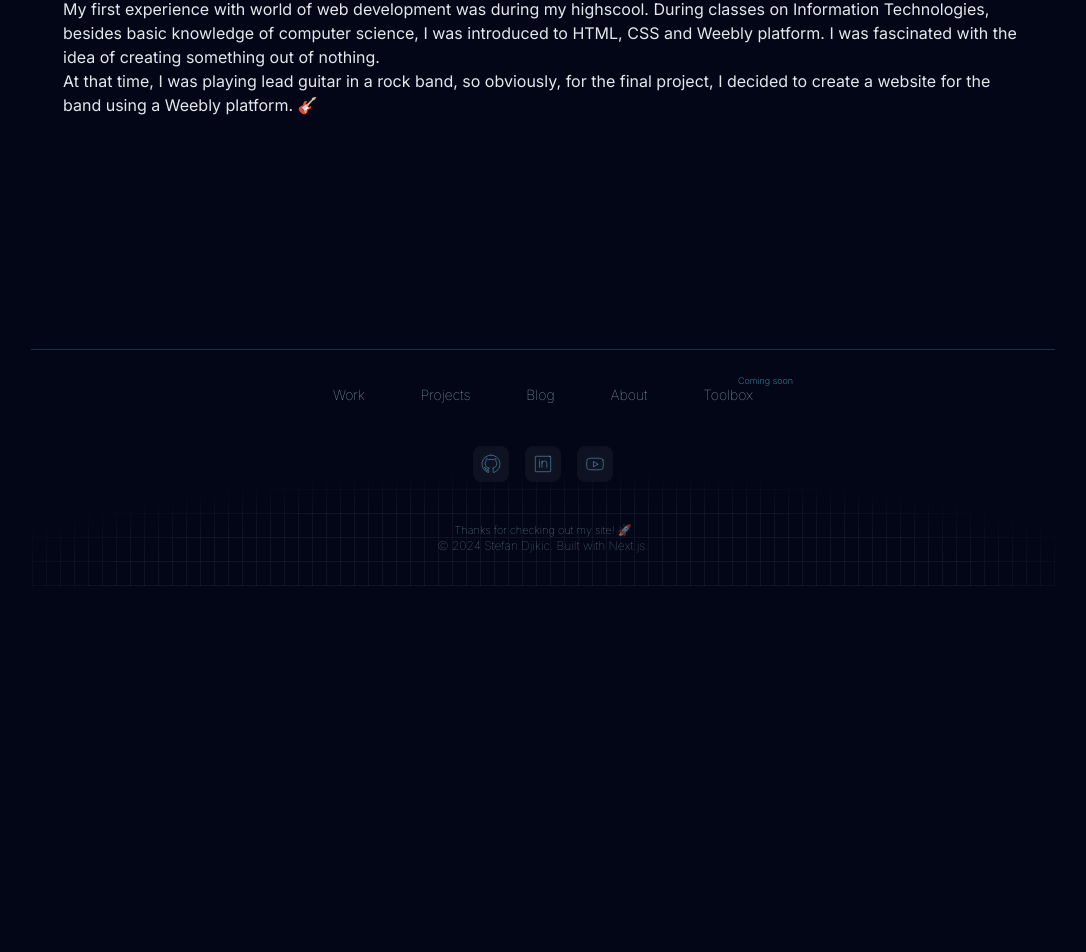
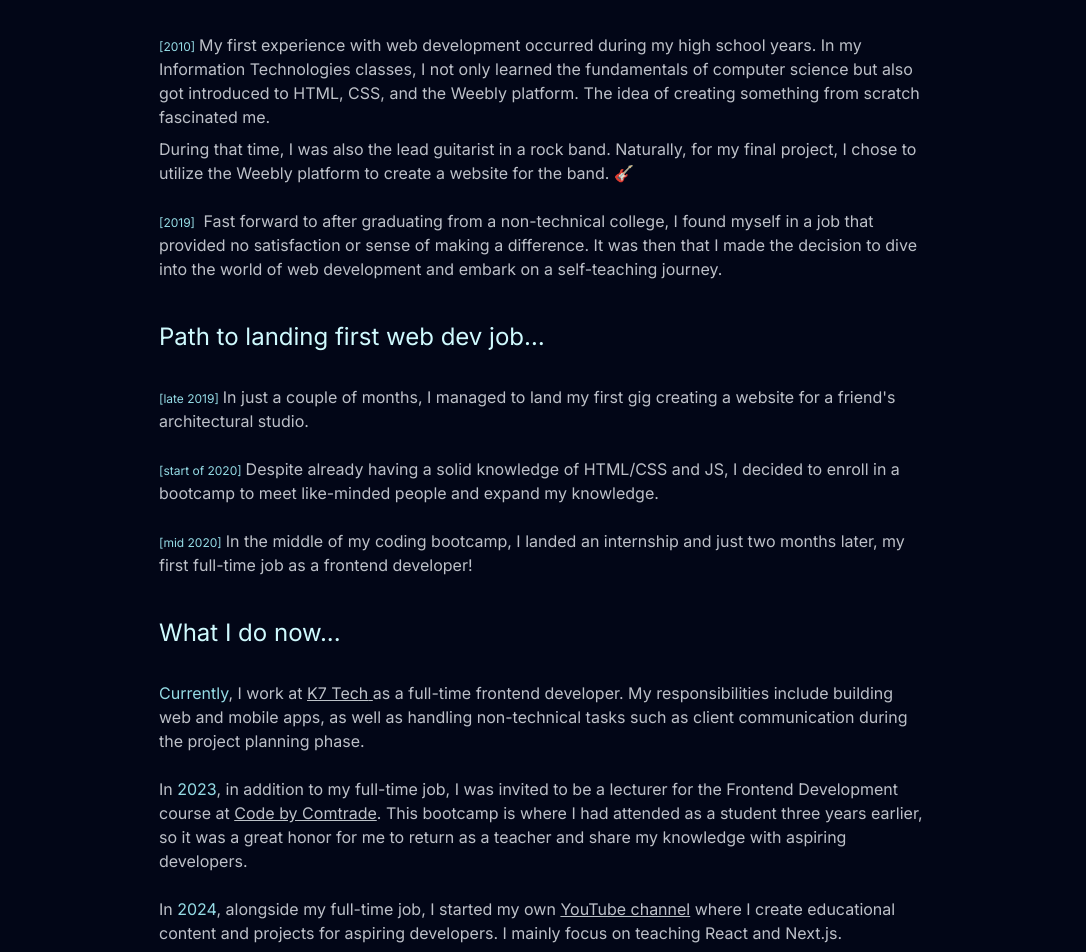
Before and after one commit to stefandjikic/personal-website, a Next.js app: page /about in a window 1280 px wide. Shown: the part 275-1227 px from the top of the page, without its empty margins (97-1183 px from the left). Before the commit the page ends 861 px from the top, so only its background shows below. Built offline with nearby package versions, Linux system fonts and the light colour scheme.

Commit message:
Refactor AboutPage component

```diff
--- a/app/about/page.tsx
+++ b/app/about/page.tsx
@@ -2,25 +2,99 @@ import React from "react";
 
 const AboutPage = () => {
   return (
-    <div className="mt-14">
-      <h1 className="text-3xl font-semibold">About</h1>
-      <h2 className="text-xl my-8">How it started...</h2>
-      <p className="mt-4">
-        My first experience with world of web development was during my
-        highscool. During classes on Information Technologies, besides basic
-        knowledge of computer science, I was introduced to HTML, CSS and Weebly
-        platform. I was fascinated with the idea of creating something out of
-        nothing.
-      </p>
-      <p>
-        At that time, I was playing lead guitar in a rock band, so obviously,
-        for the final project, I decided to create a website for the band using
-        a Weebly platform. 🎸
-      </p>
-      {/* <p>
-        At that time, I was playing lead guitar in a rock band, so my first
-        project was a website for the band using Weebly platform. 🎸
-      </p> */}
+    <div className="mt-14 mx-auto max-w-3xl">
+      <h1 className="text-3xl text-center font-semibold mb-16 text-cyan-100">About</h1>
+      <section className="mb-10">
+        <h2 className="text-2xl my-8 text-cyan-100">How it started...</h2>
+        <p className="mb-2 text-gray-300/90">
+          <span className="text-cyan-200/90 text-xs mr-1">[2010]</span>
+          My first experience with web development occurred during my high
+          school years. In my Information Technologies classes, I not only
+          learned the fundamentals of computer science but also got introduced
+          to HTML, CSS, and the Weebly platform. The idea of creating something
+          from scratch fascinated me.
+        </p>
+        <p className="mb-6 text-gray-300/90">
+          During that time, I was also the lead guitarist in a rock band.
+          Naturally, for my final project, I chose to utilize the Weebly
+          platform to create a website for the band. 🎸
+        </p>
+        <p className="mb-6 text-gray-300/90">
+          <span className="text-cyan-200/90 text-xs mr-1">[2019]</span> Fast
+          forward to after graduating from a non-technical college, I found
+          myself in a job that provided no satisfaction or sense of making a
+          difference. It was then that I made the decision to dive into the
+          world of web development and embark on a self-teaching journey.
+        </p>
+      </section>
+      <section className="mb-10">
+        <h2 className="text-2xl my-8 text-cyan-100">
+          Path to landing first web dev job…
+        </h2>
+        <p className="mb-6 text-gray-300/90">
+          <span className="text-cyan-200/90 text-xs mr-1">[late 2019]</span>
+          In just a couple of months, I managed to land my first gig creating a
+          website for a friend&apos;s architectural studio.
+        </p>
+        <p className="mb-6 text-gray-300/90">
+          <span className="text-cyan-200/90 text-xs mr-1">[start of 2020]</span>
+          Despite already having a solid knowledge of HTML/CSS and JS, I decided
+          to enroll in a bootcamp to meet like-minded people and expand my
+          knowledge.
+        </p>
+        <p className="mb-6 text-gray-300/90">
+          <span className="text-cyan-200/90 text-xs mr-1">[mid 2020]</span>
+          In the middle of my coding bootcamp, I landed an internship and just
+          two months later, my first full-time job as a frontend developer!
+        </p>
+      </section>
+      <section className="mb-20">
+        <h2 className="text-2xl my-8 text-cyan-100">What I do now...</h2>
+        <p className="mb-6 text-gray-300/90">
+          <span className="text-cyan-200/90">Currently</span>, I work at{" "}
+          <a
+            className="underline"
+            href="https://k7tech.agency/"
+            target="_blank"
+            rel="noreferrer"
+          >
+            K7 Tech{" "}
+          </a>
+          as a full-time frontend developer. My responsibilities include
+          building web and mobile apps, as well as handling non-technical tasks
+          such as client communication during the project planning phase.
+        </p>
+        <p className="mb-6 text-gray-300/90">
+          In <span className="text-cyan-200/90">2023</span>, in addition to my
+          full-time job, I was invited to be a lecturer for the Frontend
+          Development course at{" "}
+          <a
+            className="underline"
+            href="https://code.edu.rs/"
+            target="_blank"
+            rel="noreferrer"
+          >
+            Code by Comtrade
+          </a>
+          . This bootcamp is where I had attended as a student three years
+          earlier, so it was a great honor for me to return as a teacher and
+          share my knowledge with aspiring developers.
+        </p>
+        <p className="mb-6 text-gray-300/90">
+          In <span className="text-cyan-200/90">2024</span>, alongside my
+          full-time job, I started my own{" "}
+          <a
+            className="underline"
+            href="https://youtube.com/@codewalkempire"
+            target="_blank"
+            rel="noreferrer"
+          >
+            YouTube channel
+          </a>{" "}
+          where I create educational content and projects for aspiring
+          developers. I mainly focus on teaching React and Next.js.
+        </p>
+      </section>
     </div>
   );
 };
```
